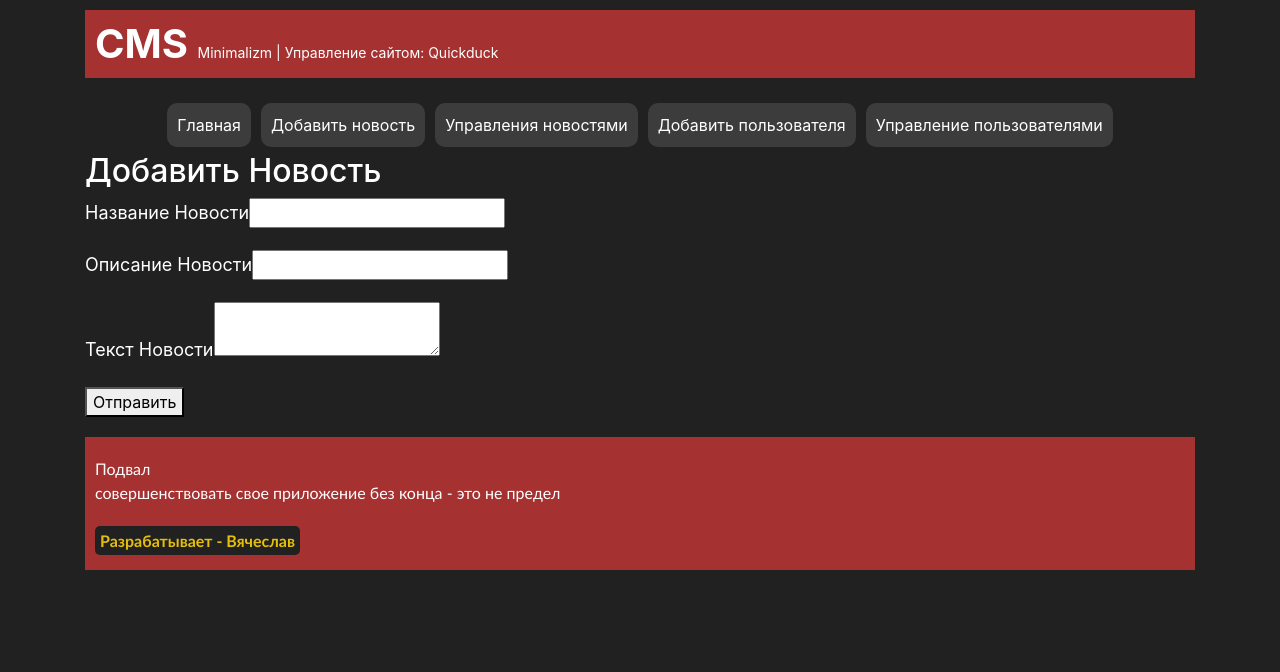
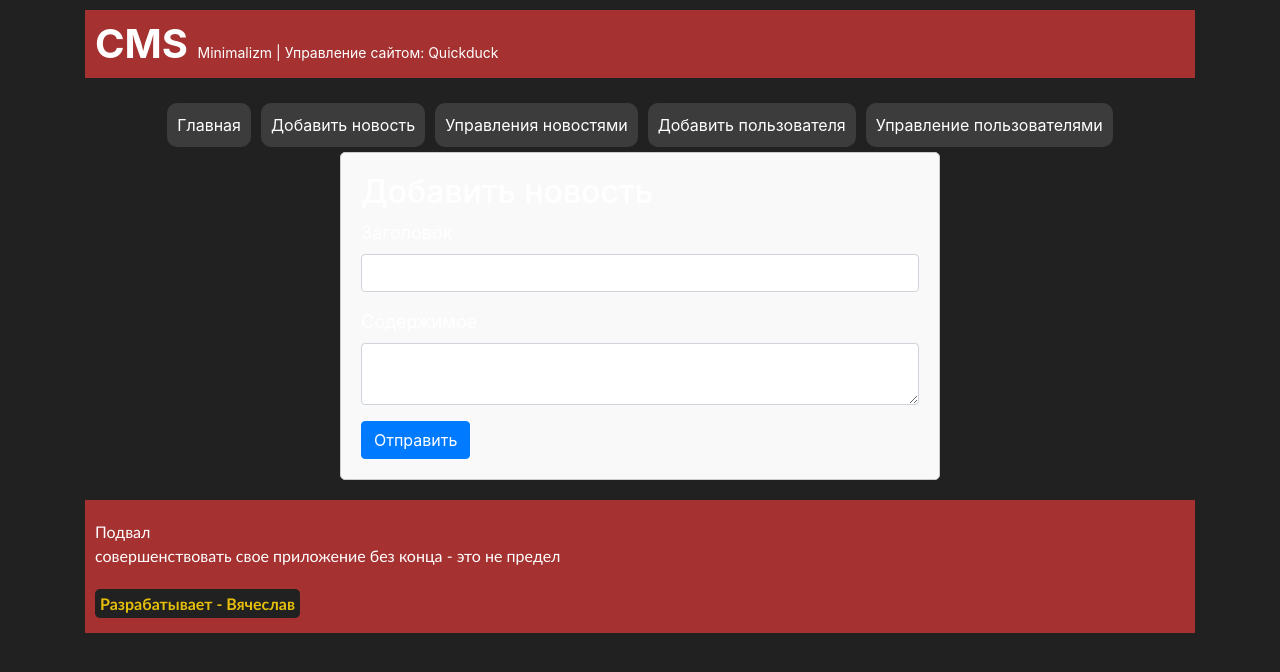
Before and after one commit to Viacheslav1998/cms-quickduck, a Vue app: page /test in a window 1280 px wide. Shown: the top 672 px of the page. Built offline with nearby package versions, Linux system fonts and the light colour scheme.

Commit message:
feat: api test

```diff
--- a/src/pages/News.vue
+++ b/src/pages/News.vue
@@ -7,7 +7,7 @@ export default defineComponent({
     const news = ref([])
 
     async function getData() {
-      const url = 'http://quickduck.com/news'
+      const url = 'http://quickduck.com/api/news'
       try {
         const response = await fetch(url)
         if (!response.ok) {
@@ -48,7 +48,7 @@ export default defineComponent({
       <div class="news-box" v-for="item in news" :key="item.id">
         <div class="news d-flex flex-row justify-content-start">
           <div class="imagen">
-            <img src="/images/palm.jpg" alt="attention">
+            <img src="/public/images/palm.jpg" alt="attention">
           </div>
           <div class="d-flex flex-column justify-content-start" style="width: 80%;">
             <div class="content-news d-flex flex-column">
@@ -68,7 +68,8 @@ export default defineComponent({
         </div>
       </div>
     </div>
-    <div class="alert alert-danger m-top" v-else>
+
+    <div class="alert alert-danger m-top"  v-else>
         Данных не найдено
     </div>
   </div>
@@ -114,5 +115,5 @@ export default defineComponent({
 .link { color: silver;}
 .link:hover { color: white;}
 /* end linkg */
-.m-top {margin-top: 20px;}
+.m-top {margin-top: 1px;}
 </style>
--- a/src/pages/Test.vue
+++ b/src/pages/Test.vue
@@ -1,66 +1,69 @@
-<script>
+<template>
+  <div class="news-form">
+    <h2>Добавить новость</h2>
+    <form @submit.prevent="submitForm">
+      <div class="mb-3">
+        <label for="title" class="form-label">Заголовок</label>
+        <input type="text" v-model="title" id="title" class="form-control" required />
+      </div>
+      <div class="mb-3">
+        <label for="content" class="form-label">Содержимое</label>
+        <textarea v-model="content" id="content" class="form-control" required></textarea>
+      </div>
+      <button type="submit" class="btn btn-primary">Отправить</button>
+    </form>
+    <div v-if="responseMessage" class="mt-3">
+      <p>{{ responseMessage }}</p>
+    </div>
+  </div>
+</template>
+
+<script setup>
 import { ref } from 'vue';
 
-export default {
-  setup() {
-    const name = ref('');
 const title = ref('');
-    const desk = ref('');
+const content = ref('');
+const responseMessage = ref('');
 
-    const submitForm = async () => {
-      try {
-        const formData = {
-          name: name.value,
+const submitForm = () => {
+  const data = {
     title: title.value,
-          desk: desk.value
+    content: content.value,
   };
 
-        const response = await fetch('http://quickduck/news', {
+  fetch('http://quickduck/api/news', {
     method: 'POST',
     headers: {
       'Content-Type': 'application/json',
     },
-          body: JSON.stringify(formData)
+    body: JSON.stringify(data),
+  })
+  .then(response => {
+    if (!response.ok) {
+      throw new Error('Сеть не отвечает');
+    }
+    return response.json();
+  })
+  .then(data => {
+    responseMessage.value = 'Успех: ' + JSON.stringify(data);
+    // Очистить поля после успешной отправки
+    title.value = '';
+    content.value = '';
+  })
+  .catch((error) => {
+    console.error('Ошибка:', error);
+    responseMessage.value = 'Ошибка: ' + error.message;
   });
-
-        const data = await response.json();
-        if (response.ok) {
-          console.log('Success:', data);
-        } else {
-          console.error('Error:', data);
-        }
-      } catch (error) {
-        console.error('Error:', error);
-      }
-    };
-
-    return {
-      name,
-      title,
-      desk,
-      submitForm
-    };
-  }
 };
 </script>
 
-<template>
-  <div class="container">
-    <h2>Добавить Новость</h2>
-    <form @submit.prevent="submitForm">
-      <div class="form-group">
-        <label for="nameNews">Название Новости</label>
-        <input v-model="name" type="text" id="nameNews" />
-      </div>
-      <div class="form-group">
-        <label for="titleNews">Описание Новости</label>
-        <input v-model="title" type="text" id="titleNews" />
-      </div>
-      <div class="form-group">
-        <label for="deskNews">Текст Новости</label>
-        <textarea v-model="desk" id="deskNews"></textarea>
-      </div>
-      <button type="submit">Отправить</button>
-    </form>
-  </div>
-</template>
+<style scoped>
+.news-form {
+  max-width: 600px;
+  margin: auto;
+  padding: 20px;
+  border: 1px solid #ccc;
+  border-radius: 5px;
+  background-color: #f9f9f9;
+}
+</style>
```
Lines whose indentation alone changed are shown as unchanged.
